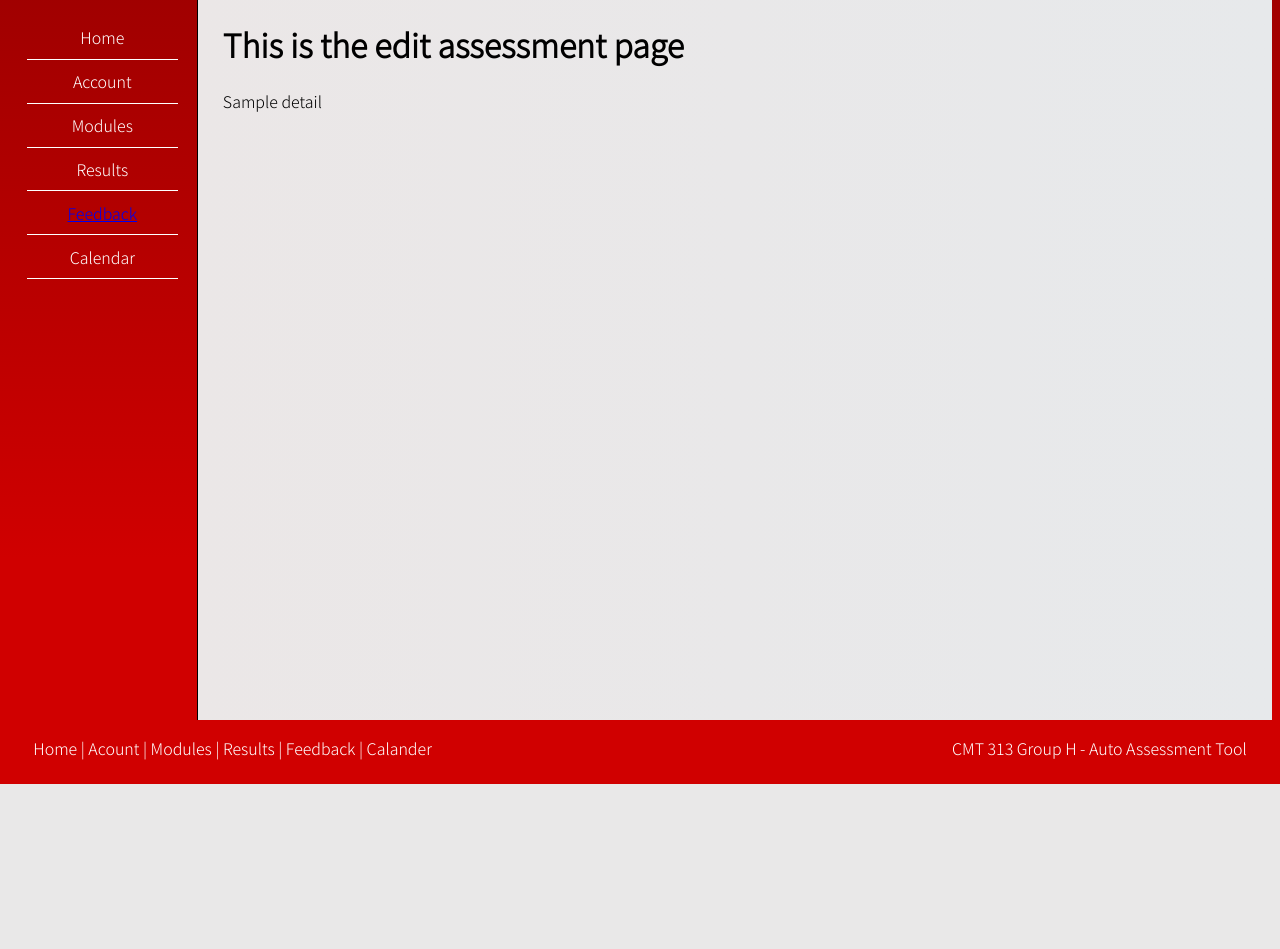
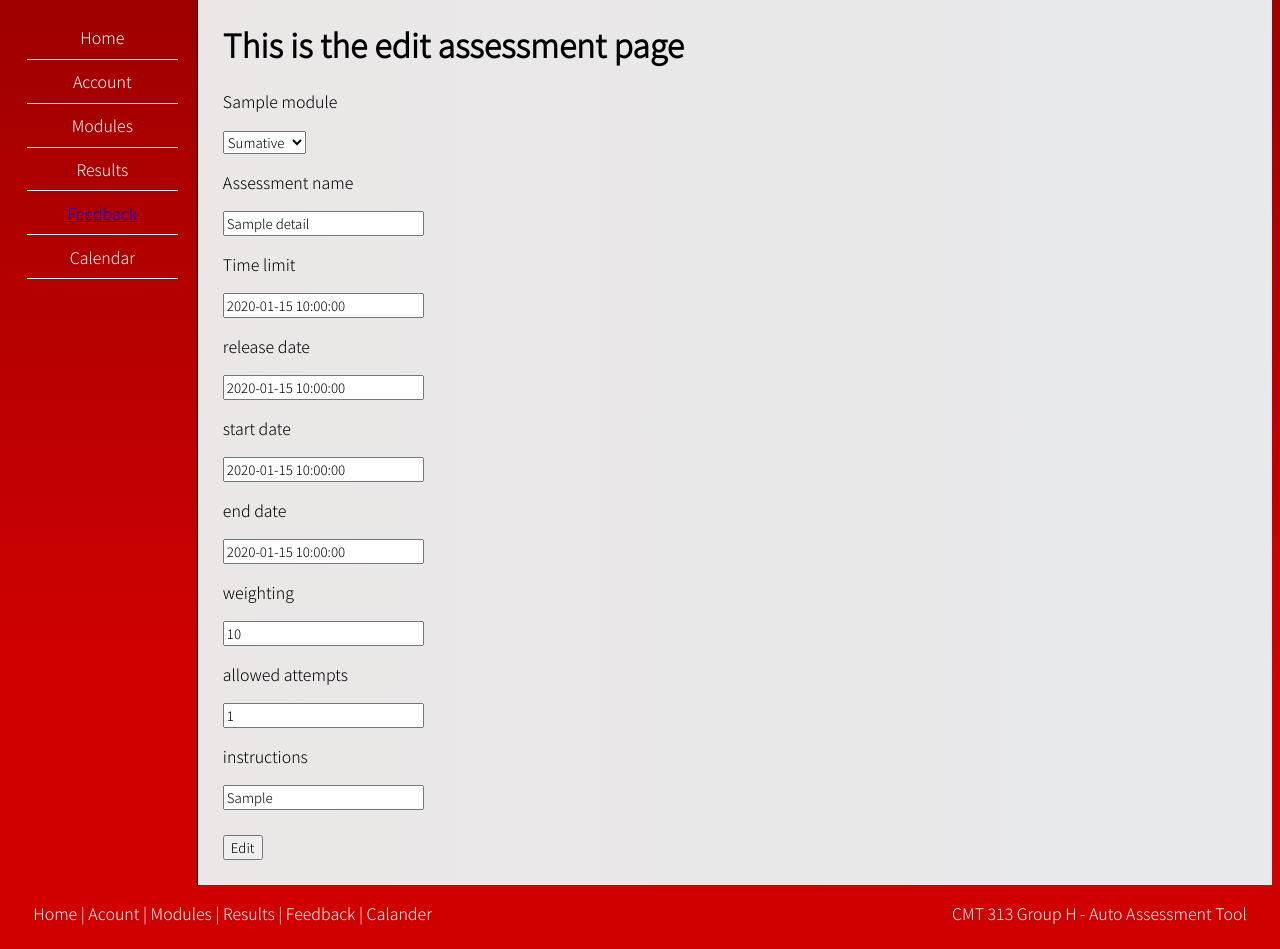
Before and after one commit to emmekay/Automated-Assessment-Tool---Group, a Flask app: page /edit-assessments/1 in a window 1280 px wide. Shown: the part 88-1037 px from the top of the page. Before the commit the page ends 872 px from the top, so only its background shows below. Run offline with Flask 2, Linux system fonts and the light colour scheme; tables that the repository leaves empty hold one stand-in row (values such as "Sample post").

Commit message:
Added edit and delete functionality to assessments

```diff
--- a/AssessmentApp/routes.py
+++ b/AssessmentApp/routes.py
@@ -89,11 +89,36 @@ def view_assessments(module_id):
 
   return render_template('view_assessments.html', assess=assess, id = module_id )
 
-@app.route("/edit-assessments/<int:assess_id>")
+@app.route("/edit-assessments/<int:assess_id>", methods = ["GET", "POST"])
 def edit_assessment(assess_id):
   assess = assessment_details.query.filter(assessment_details.id==assess_id)
-  return render_template('edit_assessment.html', assess=assess)
+  ass = assessment_details.query.filter(assessment_details.id==assess_id).first()
+  module = modules.query.filter(modules.id==assessment_details.module_id)
+  mod = modules.query.filter(modules.id==assessment_details.module_id).first()
+  if request.method == "POST":
+      #assess.module_id = module.id
+      ass.assessment_type = bool(request.form['assType'])
+      ass.assessment_name = request.form['assTitle']
+      ass.time_limit = datetime.strptime(request.form['assTime'], '%Y-%m-%d %H:%M:%S')
+      ass.start_date = datetime.strptime(request.form['assStart'], '%Y-%m-%d %H:%M:%S')
+      ass.end_date = datetime.strptime(request.form['assEnd'], '%Y-%m-%d %H:%M:%S')
+      ass.release = datetime.strptime(request.form['assRel'], '%Y-%m-%d %H:%M:%S')
+      ass.weighting = int(request.form['assWeight'])
+      ass.allowed_attemps = int(request.form['assAttemps'])
+      ass.assessment_instructions = request.form['assInstruc']
 
+      db.session.commit()
+      return redirect(url_for('view_assessments', module_id = mod.id))
+
+  return render_template('edit_assessment.html', assess=assess, module=module)
+
+@app.route("/delete-assessments/<int:assess_id>")
+def delete_assessment(assess_id):
+  assess = assessment_details.query.filter(assessment_details.id==assess_id).first()
+  mod = modules.query.filter(modules.id==assessment_details.module_id).first()
+  db.session.delete(assess)
+  db.session.commit()
+  return redirect(url_for('view_assessments', module_id = mod.id))
 
 
 @app.route('/my_assessments')
@@ -119,14 +144,6 @@ def register():
     return redirect(url_for('login'))
   return render_template('register.html', title='Register', form=form)
 
-"""@app.route("/delete-assessments/<int:assess_id>")
-def delete_assessment(assess_id,module_id):
-  assess = assessment_details.query.filter(assessment_details.id==assess_id)
-  db.session.delete(assess)
-  db.session.commit()
-  assess = assessment_details.query.filter(assessment_details.module_id==module_id)
-  return render_template('view_assessments_staff.html',assess=assess)"""
-
 
  # return render_template('login.html',form=form)
 
--- a/AssessmentApp/routes_RC.py
+++ b/AssessmentApp/routes_RC.py
@@ -12,7 +12,7 @@ def addAss(id):
         module_id = id # request.form['module']
         assessment_type = bool(request.form['assType'])
         assessment_name = request.form['assTitle']
-        time_limit = datetime.strptime(request.form['assTime'], '%H:%M')
+        time_limit = datetime.strptime(request.form['assTime'], '%Y-%m-%d %H:%M')
         start_date = datetime.strptime(request.form['assStart'] +" "+ request.form['assStartTime'], '%Y-%m-%d %H:%M')
         end_date = datetime.strptime(request.form['assEnd'] +" "+ request.form['assEndTime'], '%Y-%m-%d %H:%M')
         release = datetime.strptime(request.form['assRel'] +" "+ request.form['assRelTime'], '%Y-%m-%d %H:%M')
--- a/AssessmentApp/templates/edit_assessment.html
+++ b/AssessmentApp/templates/edit_assessment.html
@@ -7,7 +7,41 @@
 
 {% block body %}
     <h1>This is the edit assessment page</h1>
+    {% for mod in module %}
+      <p>{{ mod.module_name }}</p>
+    {% endfor %}
     {% for ass in assess %}
-        <p>{{ ass.assessment_name }}</p>
+    <form class="edit_assess" action="{{ url_for('edit_assessment', assess_id = ass.id) }}" method="post">
+        {% if ass.assessment_type == 1%}
+        <select name="assType" id="">
+          <option value="0" selected="selected">Sumative</option>
+          <option value="1">Formative</option>
+        </select>
+        {% else %}
+        <select name="assType" id="">
+          <option value="0">Sumative</option>
+          <option value="1" selected="selected">Formative</option>
+        </select>
+        {% endif %}
+        <br>
+        <p>Assessment name</p><input type="text" name="assTitle" value='{{ ass.assessment_name }}'>
+        <br>
+        <p>Time limit</p><input type="text" name="assTime" value='{{ ass.time_limit }}'>
+        <br>
+        <p>release date</p><input type="text" name="assRel" value='{{ ass.release}}'>
+        <br>
+        <p>start date</p><input type="text" name="assStart" value='{{ ass.start_date }}'>
+        <br>
+        <p>end date</p><input type="text" name="assEnd" value='{{ ass.end_date }}'>
+        <br>
+        <p>weighting</p><input type="text" name="assWeight" value='{{ ass.weighting }}'>
+        <br>
+        <p>allowed attempts</p><input type="text" name="assAttemps" value='{{ ass.allowed_attemps }}'>
+        <br>
+        <p>instructions</p><input type="text" name="assInstruc" value='{{ ass.assessment_instructions }}'>
+        <br>
+        <br>
+        <input id = "edit_button" type="submit" name="" value="Edit">
+    </form>
     {% endfor %}
 {% endblock %}
--- a/AssessmentApp/templates/view_assessments.html
+++ b/AssessmentApp/templates/view_assessments.html
@@ -16,7 +16,7 @@
         <h1>{{ ass.assessment_name }}</h1>
         {% if current_user.is_staff == 1 %}
             <a href="{{ url_for('edit_assessment', assess_id = ass.id) }}">Edit</a>
-            <a href="">Delete</a>
+            <a href="{{ url_for('delete_assessment', assess_id = ass.id) }}">Delete</a>
 
         {% else %}
             <a href="{{ url_for('Ass', id = ass.id) }}">Take</a>
```
